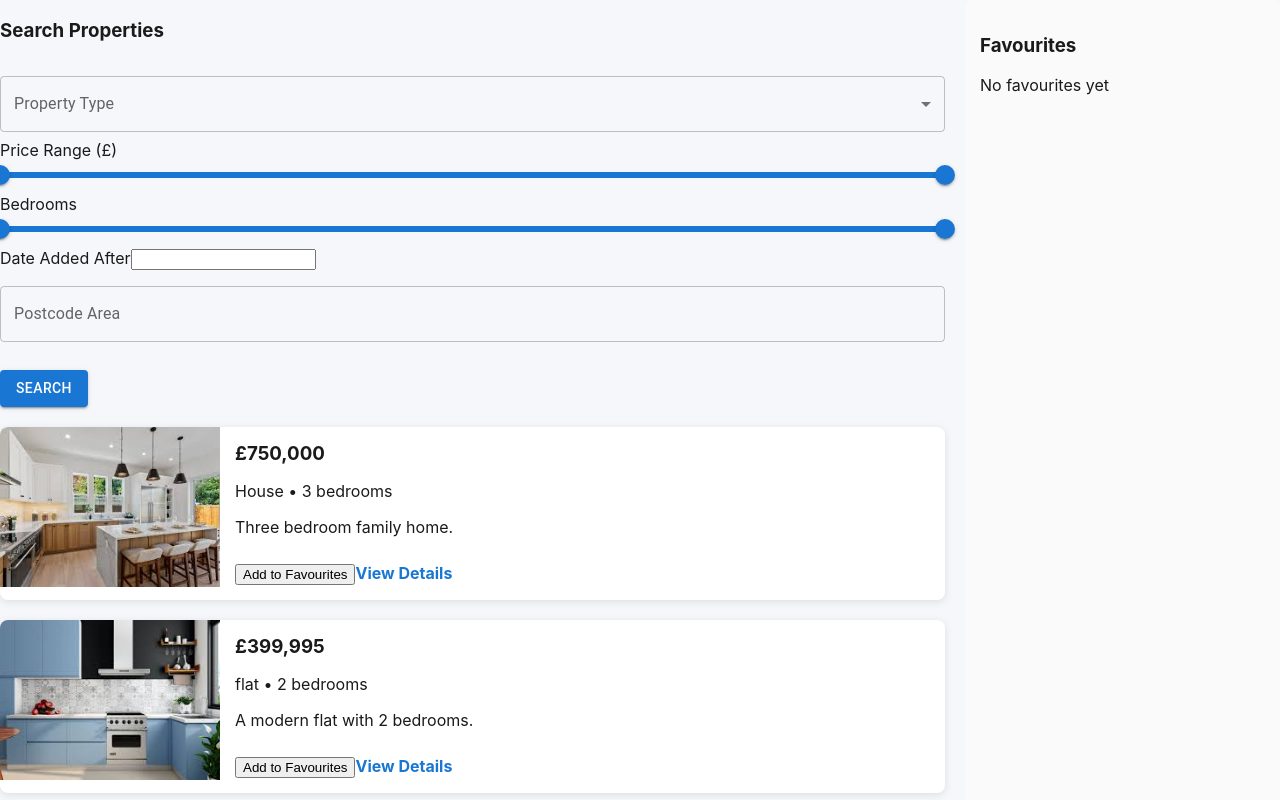
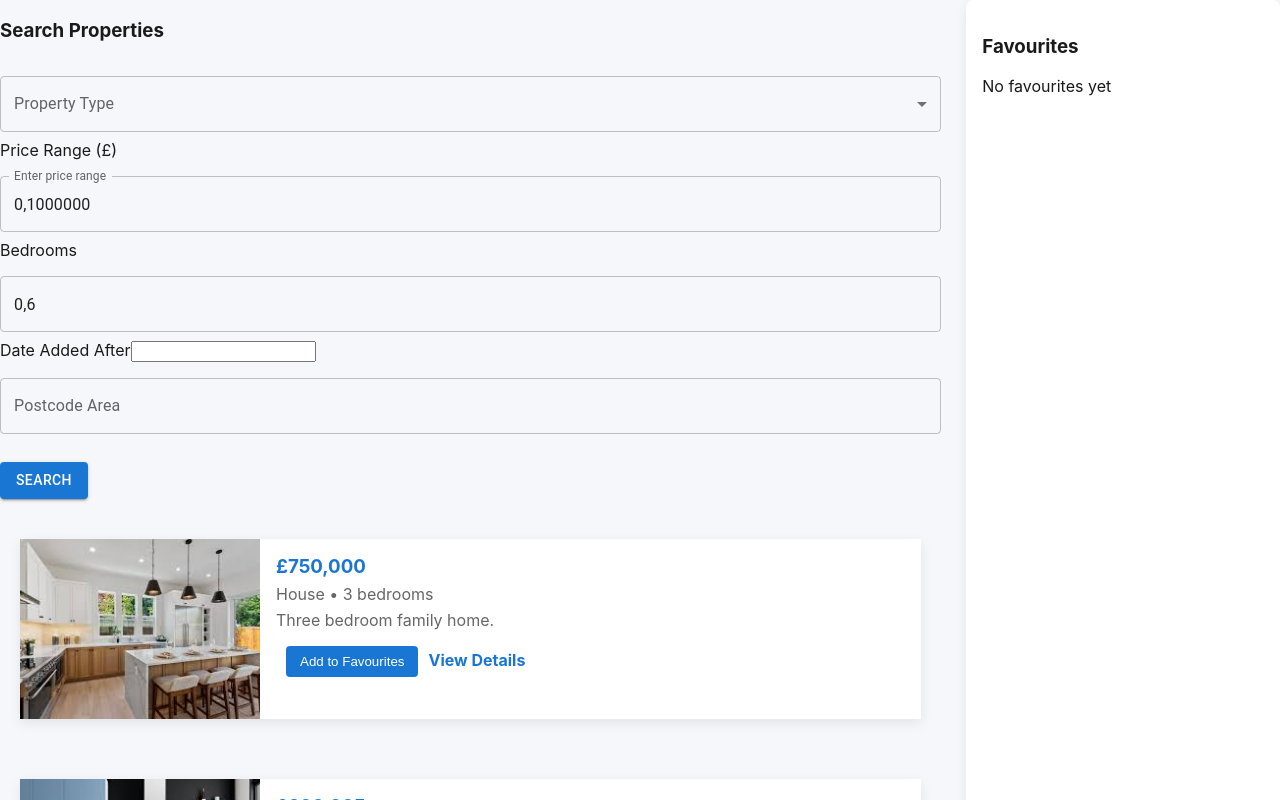
Before and after one commit to osandipabasara-design/estate-agent-app-new, a React (Create React App) app: page / in a window 1280 px wide. Shown: the top 800 px of the page. Built offline with nearby package versions, Linux system fonts and the light colour scheme.

Commit message:
estate-agent-new-app

```diff
--- /dev/null
+++ b/src/components/Favourites.css
@@ -0,0 +1,21 @@
+.favourites {
+    background: var(--card-bg);
+    padding: 16px;
+    border-radius: var(--border-radius);
+    box-shadow: var(--shadow);
+  }
+
+  .favourite-item {
+    display: flex;
+    justify-content: space-between;
+    align-items: center;
+    margin-bottom: 10px;
+    font-size: 14px;
+  }
+
+  .favourite-item button {
+    background: none;
+    color: red;
+    border: none;
+    cursor: pointer;
+  }
--- a/src/components/Favourites.jsx
+++ b/src/components/Favourites.jsx
@@ -1,3 +1,5 @@
+import "./Favourites.css";
+
 function Favourites({ favourites, removeFromFavourites, clearFavourites }) {
     return (
       <div
--- a/src/components/Gallery.css
+++ b/src/components/Gallery.css
@@ -5,8 +5,8 @@
 .main-image {
     width: 100%;
     height: 400px;
-    object-fit: cover;
-    border-radius: 8px;
+    border-radius: var(--border-radius);
+    box-shadow: var(--shadow);
 }
 
 .thumbnails {
@@ -22,6 +22,11 @@
     cursor: pointer;
     opacity: 0.7;
     border-radius: 4px;
+    transition: transform 0.2s ease;
+}
+
+.thumbnail:hover {
+    transform: scale(1.05);
 }
 
 .thumbnail.active {
--- a/src/components/PropertyCard.css
+++ b/src/components/PropertyCard.css
@@ -1,24 +1,45 @@
 .property-card {
+    background: var(--card-bg);
+    box-shadow: var(--shadow);
     display: flex;
-    background: #ffffff;
-    border-radius: 8px;
     overflow: hidden;
-    box-shadow: 0 2px 8px rgba(0, 0, 0, 0.1);
+    transition: transform 0.2s ease;
+    margin: 20px;
+}
+
+.property-card:hover {
+    transform: translateY(-4px);
 }
 
 .property-image {
-    width: 220px;
-    height: 160px;
+    width: 240px;
+    height: 180px;
     object-fit: cover;
 }
 
 .property-info {
-    padding: 15px;
+    padding: 16px;
     flex: 1;
 }
 
 .property-info h3 {
-    margin: 0 0 5px;
+    margin: 0;
+    color: var(--primary);
+}
+
+.property-info p{
+    margin: 6px 0;
+    color: var(--text-light);
+}
+
+.property-info button{
+    margin: 10px;
+    background: var(--primary);
+    color: white;
+    border: none;
+    padding: 8px 14px;
+    border-radius: 4px;
+    cursor: pointer;
 }
 
 .details-link {
--- /dev/null
+++ b/src/components/SearchForm.css
@@ -0,0 +1,11 @@
+.search-form {
+    background: var(--card-bg);
+    padding: 20px;
+    border-radius: var(--border-radius);
+    box-shadow: var(--shadow);
+    margin-bottom: 20px;
+  }
+
+  .search-form h3 {
+    margin-bottom: 15px;
+  }
--- a/src/components/SearchForm.jsx
+++ b/src/components/SearchForm.jsx
@@ -1,6 +1,7 @@
 import { TextField, MenuItem, Button, Slider } from "@mui/material";
 import DatePicker from "react-datepicker";
 import "react-datepicker/dist/react-datepicker.css";
+import "./SearchForm.css";
 
 function SearchForm({ criteria, setCriteria }) {
 
@@ -12,7 +13,7 @@ function SearchForm({ criteria, setCriteria }) {
   };
 
   return (
-    <div style={{ marginBottom: "20px" }}>
+    <div  classname="search-form" style={{ marginBottom: "20px" }}>
       <h3>Search Properties</h3>
 
       {/* Property Type */}
@@ -31,22 +32,21 @@ function SearchForm({ criteria, setCriteria }) {
 
       {/* Price Range */}
       <label>Price Range (£)</label>
-      <Slider
+      <TextField
+        label="Enter price range"
         value={criteria.price}
-        onChange={(e, value) => handleChange("price", value)}
-        valueLabelDisplay="auto"
-        min={0}
-        max={1000000}
+        onChange={(e) => handleChange("price", e.target.value)}
+        fullWidth
+        margin="normal"
       />
 
       {/* Bedrooms */}
       <label>Bedrooms</label>
-      <Slider
+      <TextField
         value={criteria.bedrooms}
-        onChange={(e, value) => handleChange("bedrooms", value)}
-        valueLabelDisplay="auto"
-        min={0}
-        max={6}
+        onChange={(e) => handleChange("bedrooms", e.target.value)}
+        fullWidth
+        margin="normal"
       />
 
       {/* Date Added */}
--- a/src/pages/SearchPage.css
+++ b/src/pages/SearchPage.css
@@ -1,5 +1,5 @@
 .search-page {
-    max-width: 1200px;
+    max-width: 1300px;
     margin: auto;
     padding: 20px;
 }
@@ -13,7 +13,7 @@
 .search-layout {
     display: grid;
     grid-template-columns: 3fr 1fr;
-    gap: 20px;
+    gap: 25px;
 }
 
 .favourites {
```
